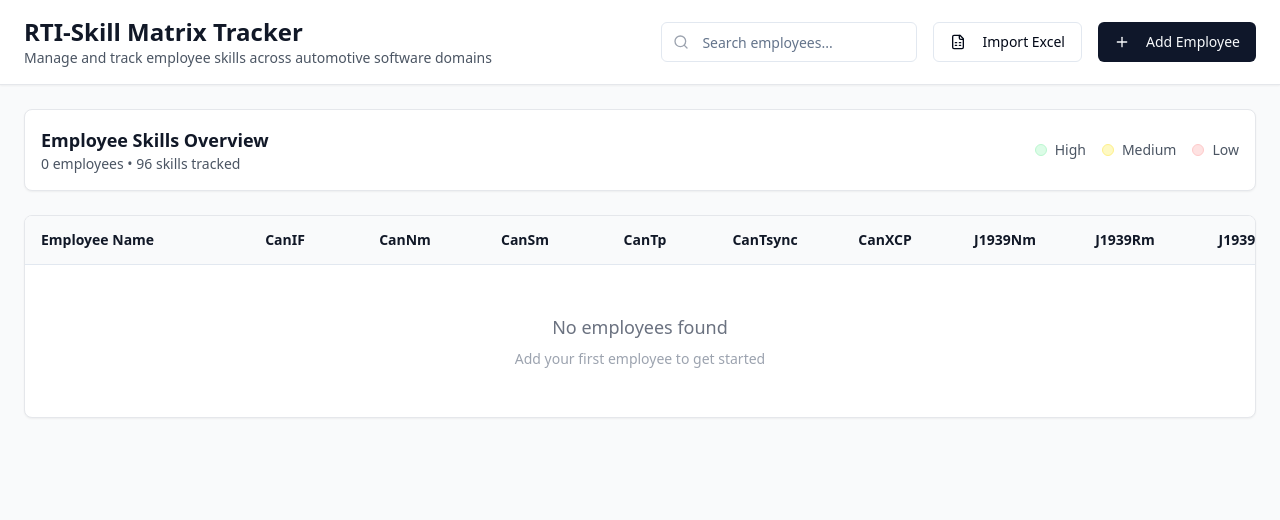
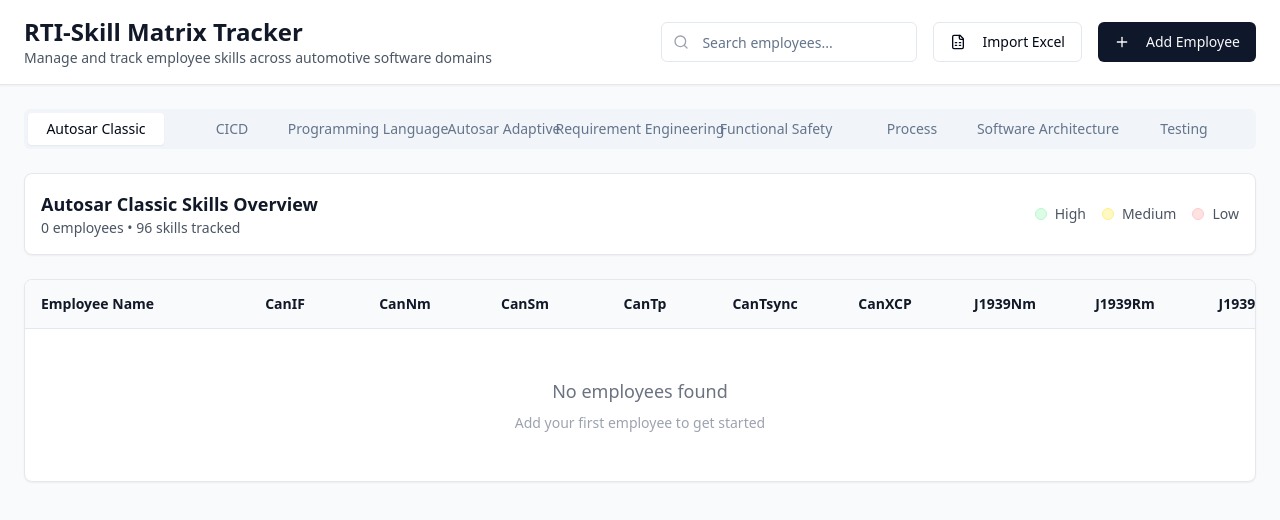
Before and after one commit to shalinisajeev-rt/rti-skill-vault-shalinin, a React (Vite) app: page / in a window 1280 px wide. Shown: the top 520 px of the page. Built offline with nearby package versions, Linux system fonts and the light colour scheme.

Commit message:
Add multiple tabs
Adds new tabs to the application with the following names: "Autosar Classic", "CICD", "Programming Language", "Autosar Adaptive", "Requirement Engineering", "Functional Safety", "Process", "Software Architecture", and "Testing".

```diff
--- a/src/pages/Index.tsx
+++ b/src/pages/Index.tsx
@@ -1,12 +1,14 @@
+
 import { useState } from 'react';
 import { useToast } from '@/hooks/use-toast';
+import { Tabs, TabsContent, TabsList, TabsTrigger } from '@/components/ui/tabs';
 import SkillMatrixHeader from '@/components/SkillMatrixHeader';
 import EmployeeSkillsTable, { Employee } from '@/components/EmployeeSkillsTable';
 import EmployeeFormDialog from '@/components/EmployeeFormDialog';
 import ExcelImportDialog from '@/components/ExcelImportDialog';
 
-// Skills based on the provided requirements
-const DEFAULT_SKILLS = [
+// Skills based on the provided requirements for Autosar Classic
+const AUTOSAR_CLASSIC_SKILLS = [
   // CAN / FD
   'CanIF', 'CanNm', 'CanSm', 'CanTp', 'CanTsync', 'CanXCP', 'J1939Nm', 'J1939Rm', 'J1939Tp',
 
@@ -68,13 +70,61 @@ const DEFAULT_SKILLS = [
   'Hexview', 'vFlash', 'Vector', 'Electrobit', 'KSAR', 'ETAS'
 ];
 
+// Placeholder skills for other tabs (to be defined later)
+const CICD_SKILLS = [
+  'Jenkins', 'GitLab CI/CD', 'Azure DevOps', 'Docker', 'Kubernetes', 'Ansible', 'Terraform'
+];
+
+const PROGRAMMING_LANGUAGE_SKILLS = [
+  'C', 'C++', 'Python', 'Java', 'JavaScript', 'Rust', 'Go', 'MATLAB/Simulink'
+];
+
+const AUTOSAR_ADAPTIVE_SKILLS = [
+  'Adaptive Platform', 'Service-Oriented Architecture', 'REST API', 'DDS', 'Binding', 'Execution Management'
+];
+
+const REQUIREMENT_ENGINEERING_SKILLS = [
+  'DOORS', 'Polarion', 'Jama', 'Requirements Analysis', 'Traceability', 'Use Case Modeling'
+];
+
+const FUNCTIONAL_SAFETY_SKILLS = [
+  'ISO 26262', 'ASIL', 'FMEA', 'FTA', 'Safety Case', 'Hazard Analysis', 'Safety Requirements'
+];
+
+const PROCESS_SKILLS = [
+  'ASPICE', 'Agile', 'Scrum', 'V-Model', 'DevOps', 'Lean', 'Six Sigma'
+];
+
+const SOFTWARE_ARCHITECTURE_SKILLS = [
+  'UML', 'SysML', 'Design Patterns', 'Component Architecture', 'Interface Design', 'SOLID Principles'
+];
+
+const TESTING_SKILLS = [
+  'Unit Testing', 'Integration Testing', 'System Testing', 'HIL Testing', 'SIL Testing', 'Automated Testing'
+];
+
+const SKILL_CATEGORIES = {
+  'autosar-classic': AUTOSAR_CLASSIC_SKILLS,
+  'cicd': CICD_SKILLS,
+  'programming-language': PROGRAMMING_LANGUAGE_SKILLS,
+  'autosar-adaptive': AUTOSAR_ADAPTIVE_SKILLS,
+  'requirement-engineering': REQUIREMENT_ENGINEERING_SKILLS,
+  'functional-safety': FUNCTIONAL_SAFETY_SKILLS,
+  'process': PROCESS_SKILLS,
+  'software-architecture': SOFTWARE_ARCHITECTURE_SKILLS,
+  'testing': TESTING_SKILLS,
+};
+
 const Index = () => {
   const [employees, setEmployees] = useState<Employee[]>([]);
   const [searchTerm, setSearchTerm] = useState('');
   const [isDialogOpen, setIsDialogOpen] = useState(false);
   const [isExcelImportOpen, setIsExcelImportOpen] = useState(false);
   const [editingEmployee, setEditingEmployee] = useState<Employee | null>(null);
+  const [activeTab, setActiveTab] = useState('autosar-classic');
   const { toast } = useToast();
+
+  const currentSkills = SKILL_CATEGORIES[activeTab as keyof typeof SKILL_CATEGORIES] || AUTOSAR_CLASSIC_SKILLS;
 
   const filteredEmployees = employees.filter(employee =>
     employee.name.toLowerCase().includes(searchTerm.toLowerCase())
@@ -172,15 +222,29 @@ const Index = () => {
       />
 
       <div className="max-w-7xl mx-auto p-6">
-        <div className="mb-6">
+        <Tabs value={activeTab} onValueChange={setActiveTab} className="w-full">
+          <TabsList className="grid w-full grid-cols-9 mb-6">
+            <TabsTrigger value="autosar-classic" className="text-sm">Autosar Classic</TabsTrigger>
+            <TabsTrigger value="cicd" className="text-sm">CICD</TabsTrigger>
+            <TabsTrigger value="programming-language" className="text-sm">Programming Language</TabsTrigger>
+            <TabsTrigger value="autosar-adaptive" className="text-sm">Autosar Adaptive</TabsTrigger>
+            <TabsTrigger value="requirement-engineering" className="text-sm">Requirement Engineering</TabsTrigger>
+            <TabsTrigger value="functional-safety" className="text-sm">Functional Safety</TabsTrigger>
+            <TabsTrigger value="process" className="text-sm">Process</TabsTrigger>
+            <TabsTrigger value="software-architecture" className="text-sm">Software Architecture</TabsTrigger>
+            <TabsTrigger value="testing" className="text-sm">Testing</TabsTrigger>
+          </TabsList>
+
+          {Object.keys(SKILL_CATEGORIES).map((tabKey) => (
+            <TabsContent key={tabKey} value={tabKey} className="space-y-6">
               <div className="bg-white p-4 rounded-lg shadow-sm border border-gray-200">
                 <div className="flex items-center justify-between">
                   <div>
-                <h2 className="text-lg font-semibold text-gray-900">
-                  Employee Skills Overview
+                    <h2 className="text-lg font-semibold text-gray-900 capitalize">
+                      {tabKey.replace('-', ' ')} Skills Overview
                     </h2>
                     <p className="text-sm text-gray-600">
-                  {employees.length} {employees.length === 1 ? 'employee' : 'employees'} • {DEFAULT_SKILLS.length} skills tracked
+                      {employees.length} {employees.length === 1 ? 'employee' : 'employees'} • {currentSkills.length} skills tracked
                     </p>
                   </div>
                   <div className="flex space-x-4 text-sm">
@@ -199,15 +263,17 @@ const Index = () => {
                   </div>
                 </div>
               </div>
-        </div>
 
               <EmployeeSkillsTable
                 employees={filteredEmployees}
-          skills={DEFAULT_SKILLS}
+                skills={SKILL_CATEGORIES[tabKey as keyof typeof SKILL_CATEGORIES]}
                 onUpdateSkill={handleUpdateSkill}
                 onEditEmployee={handleEditEmployee}
                 onDeleteEmployee={handleDeleteEmployee}
               />
+            </TabsContent>
+          ))}
+        </Tabs>
       </div>
 
       <EmployeeFormDialog
@@ -215,14 +281,14 @@ const Index = () => {
         onClose={() => setIsDialogOpen(false)}
         onSave={handleSaveEmployee}
         employee={editingEmployee}
-        skills={DEFAULT_SKILLS}
+        skills={currentSkills}
       />
 
       <ExcelImportDialog
         isOpen={isExcelImportOpen}
         onClose={() => setIsExcelImportOpen(false)}
         onImport={handleExcelImport}
-        skills={DEFAULT_SKILLS}
+        skills={currentSkills}
       />
     </div>
   );
```
Lines whose indentation alone changed are shown as unchanged.
